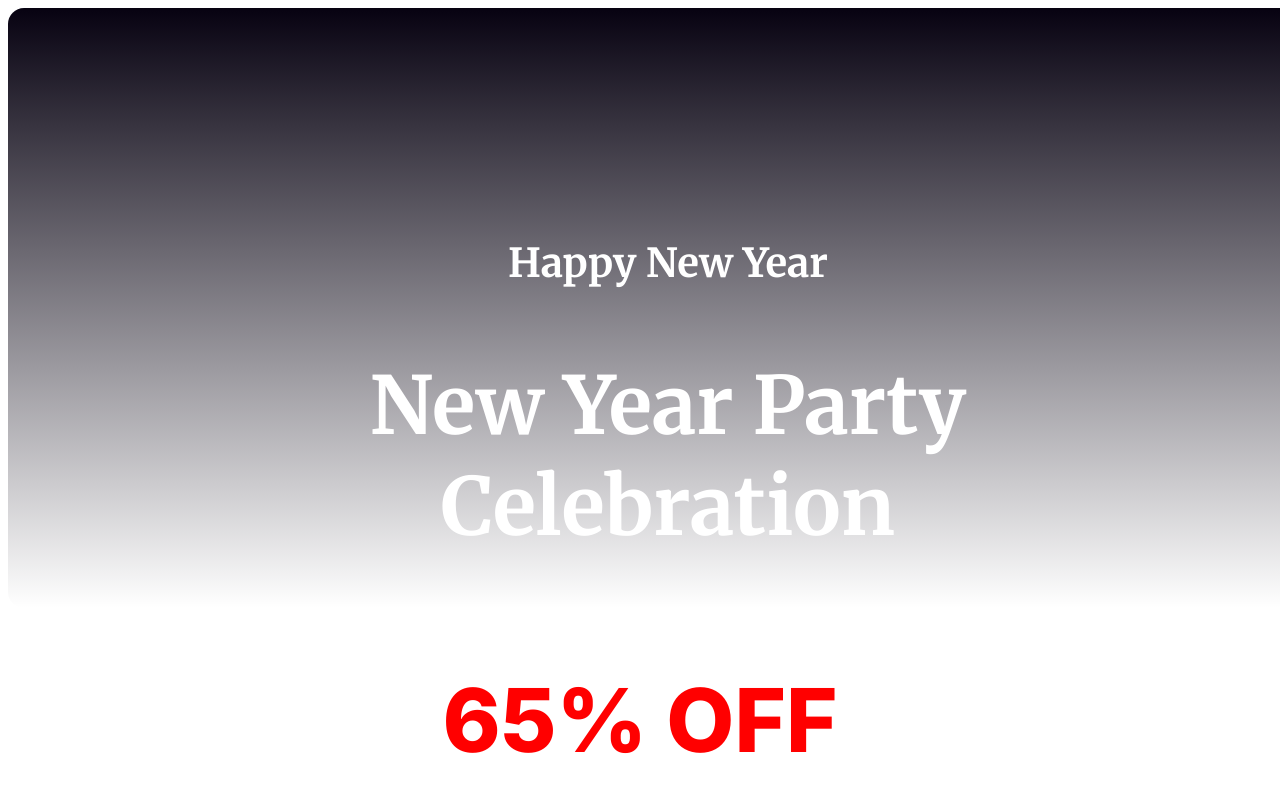
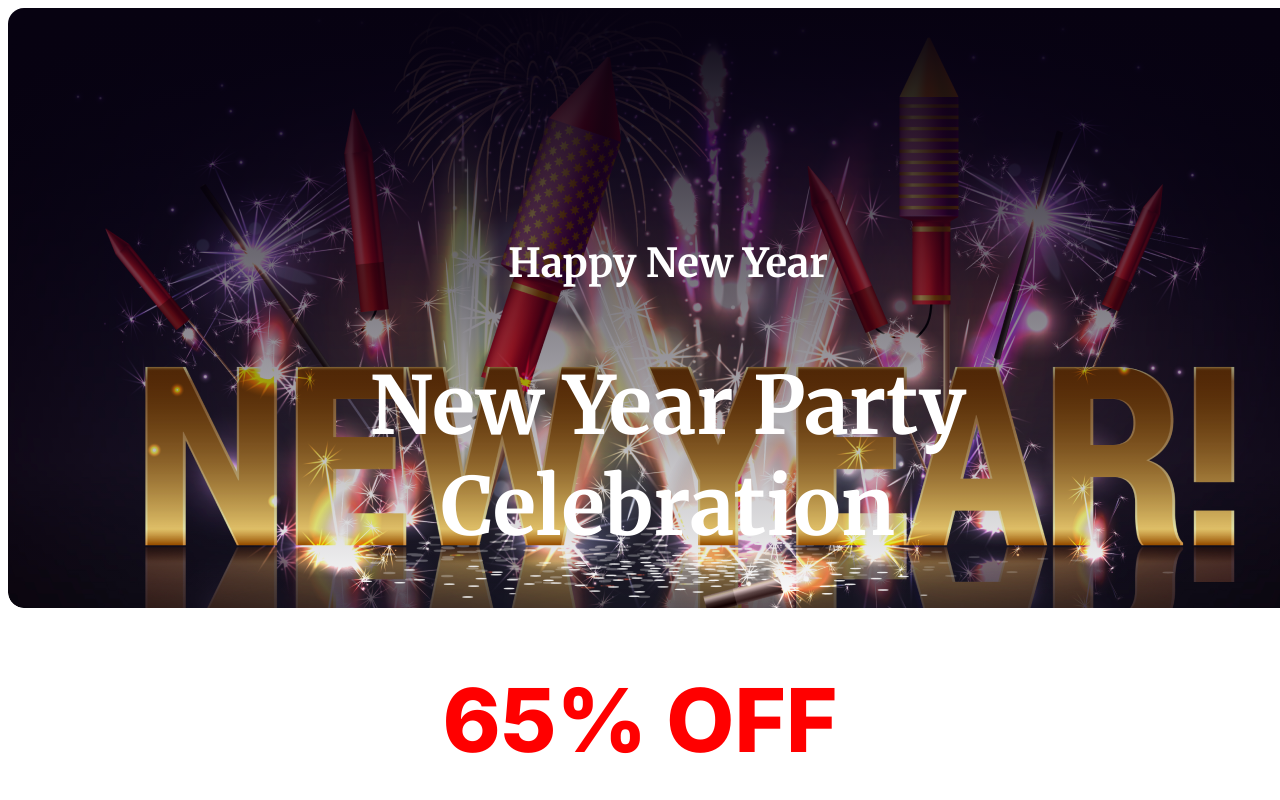
Before and after one commit to imzahidhasan/landing-page2024, a plain HTML site: page index.html in a window 1280 px wide. Shown: the top 800 px of the page. Drawn offline with Linux system fonts and the light colour scheme; files whose address does not match are found by name.

Commit message:
Update style.css

```diff
--- a/style.css
+++ b/style.css
@@ -1,5 +1,5 @@
 .bannerContainer {
-    background-image: linear-gradient(180deg, #070211 0%, rgba(7, 2, 17, 0.00) 100%), url(B9A1-New-Year-New-Mission/resources/banner.png);
+    background-image: linear-gradient(180deg, #070211 0%, rgba(7, 2, 17, 0.00) 100%), url(banner.png);
     background-repeat: no-repeat;
     border-radius: 16px;
     width: 1320px;
```
